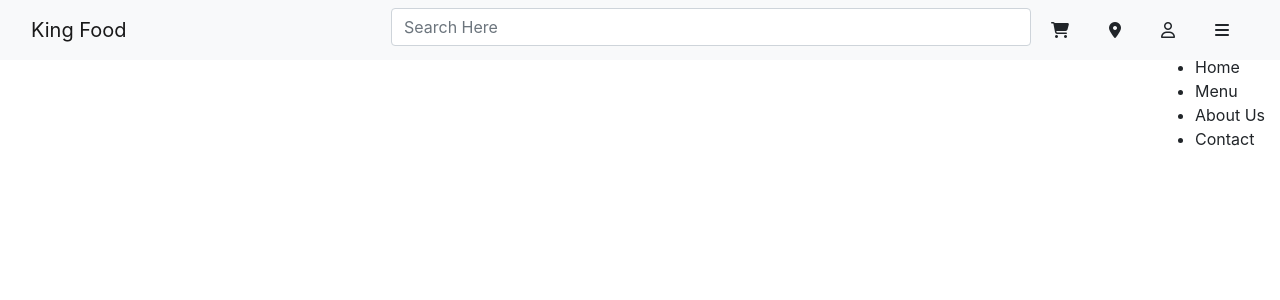
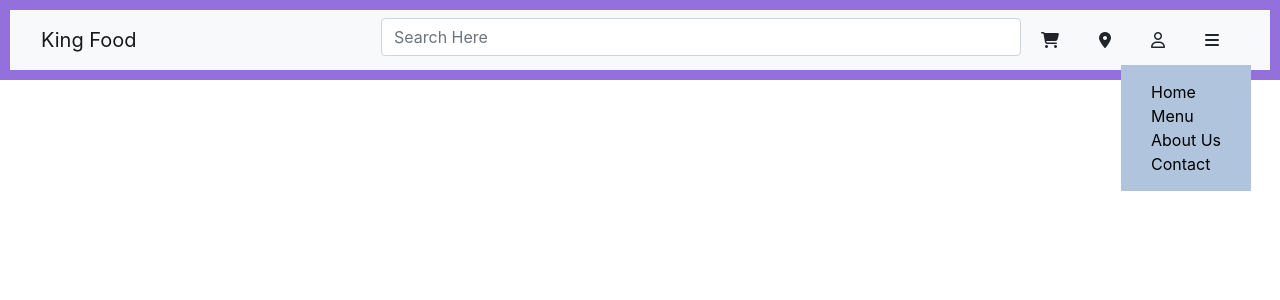
Before and after one commit to pratishtha-karwande/food-app, a React (Create React App) app: page / in a window 1280 px wide. Both pictures are taken after a click on the element 1222 px from the left and 30 px from the top of the page. Shown: the top 300 px of the page. Built offline with nearby package versions, Linux system fonts and the light colour scheme.

Commit message:
css changes

```diff
--- a/src/components/Header.css
+++ b/src/components/Header.css
@@ -1,6 +1,7 @@
-
-.main-header{
+.main-header {
     justify-content: space-between;
+    background-color: mediumpurple;
+    padding: 10px;
 }
 
 .cart span {
@@ -11,13 +12,36 @@
 .cart {
     display: flex;
 }
+.scart:hover{
+
+    text-shadow: 3px 3px 5px gray;
+}
+.locate:hover{
+    text-shadow: 3px 3px 5px gray;
+}
+.user:hover{
+    text-shadow: 3px 3px 5px gray;
+}
 
 #search {
     width: 50vw;
 }
-.menu{
+
+.menu {
     position: absolute;
-    right: 15px;
+    right: 19px;
     top: 55px;
+    cursor: context-menu;
+    background: lightsteelblue;
+
 
 }
+
+ul {
+    list-style-type: none;
+    color: black;
+    padding: 15px;
+    margin: 0 15px;
+
+
+}
--- a/src/components/Header.js
+++ b/src/components/Header.js
@@ -38,9 +38,9 @@ export default function Header() {
                     <div className="cart">
 
                         <input id="search" className="form-control me-2" type="search" placeholder="Search Here" aria-label="Search" />
-                        <span><i class="fa-solid fa-cart-shopping"></i></span>
-                        <span><i class="fa-solid fa-location-dot"></i></span>
-                        <span><i class="fa-regular fa-user"></i></span>
+                        <span className="scart"><i class="fa-solid fa-cart-shopping"></i></span>
+                        <span className="locate"><i class="fa-solid fa-location-dot"></i></span>
+                        <span className="user"><i class="fa-regular fa-user"></i></span>
                         <span onClick={hideShow}><i class="fa-solid fa-bars"></i></span>
                     </div>
                  {isMenu && <div className="menu">
```
